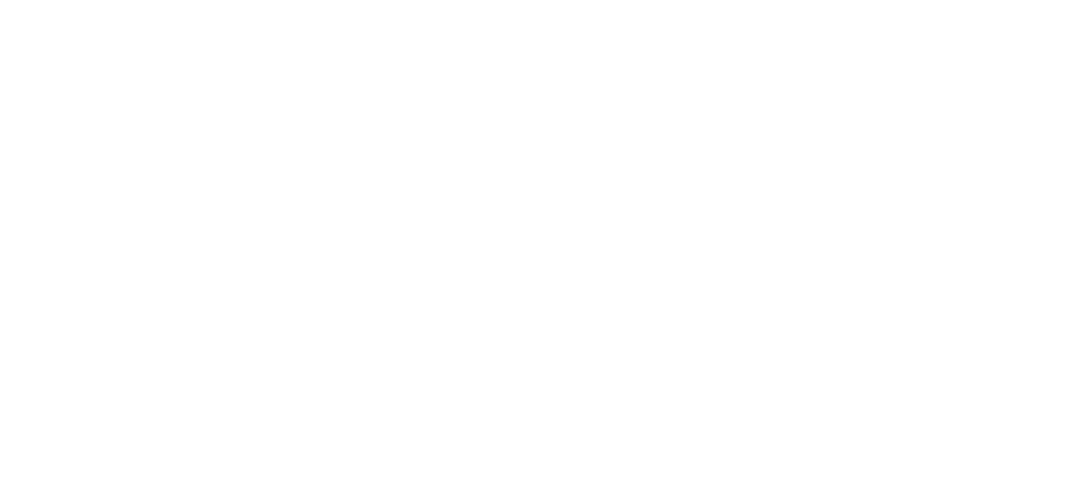
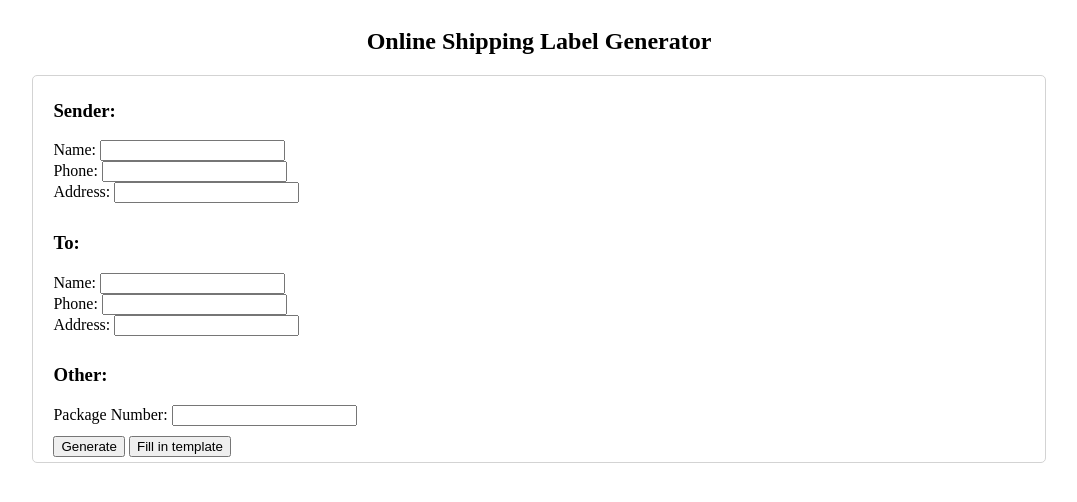
Before and after one commit to tony-xlh/shipping-label-generator, a plain HTML site: page index.html in a window 1280 px wide. Shown: the whole page, without its empty margins (101-1178 px from the left). Drawn offline with Linux system fonts and the light colour scheme.

Commit message:
layout design

```diff
--- a/index.html
+++ b/index.html
@@ -3,7 +3,87 @@
 <head>
   <title>Online Shipping Label Generator</title>
   <meta name="viewport" content="width=device-width,initial-scale=1.0,maximum-scale=1.0,user-scalable=0" />
+  <style>
+    h2 {
+      text-align: center;
+    }
+
+    #app {
+      display: flex;
+      flex-direction: column;
+      align-items: center;
+
+    }
+
+    .form {
+      display: flex;
+      flex-direction: column;
+      width: 80%;
+      border: 1px solid lightgray;
+      border-radius: 5px;
+    }
+
+    .section {
+      padding: 5px 20px;
+      width: 100%;
+    }
+  </style>
 </head>
 <body>
+  <div id="app">
+    <h2>Online Shipping Label Generator</h2>
+    <div class="form">
+      <div class="section">
+        <h3>Sender:</h3>
+        <div>
+          <label for="senderName">
+            Name: <input id="senderName" type="text"/>
+          </label>
+        </div>
+        <div>
+          <label for="senderPhone">
+            Phone: <input id="senderPhone" type="text"/>
+          </label>
+        </div>
+        <div>
+          <label for="senderAddress">
+            Address: <input id="senderAddress" type="text"/>
+          </label>
+        </div>
+      </div>
+      <div class="section">
+        <h3>To:</h3>
+        <div>
+          <label for="receiverName">
+            Name: <input id="receiverName" type="text"/>
+          </label>
+        </div>
+        <div>
+          <label for="receiverPhone">
+            Phone: <input id="receiverPhone" type="text"/>
+          </label>
+        </div>
+        <div>
+          <label for="receiverAddress">
+            Address: <input id="receiverAddress" type="text"/>
+          </label>
+        </div>
+      </div>
+      <div class="section">
+        <h3>Other:</h3>
+        <label for="packageNumber">
+          Package Number: <input id="packageNumber" type="text"/>
+        </label>
+      </div>
+      <div class="section">
+        <div>
+          <button>Generate</button>
+          <button>Fill in template</button>
+        </div>
+      </div>
+    </div>
+  </div>
+  <div>
+  </div>
 </body>
 </html>
```
